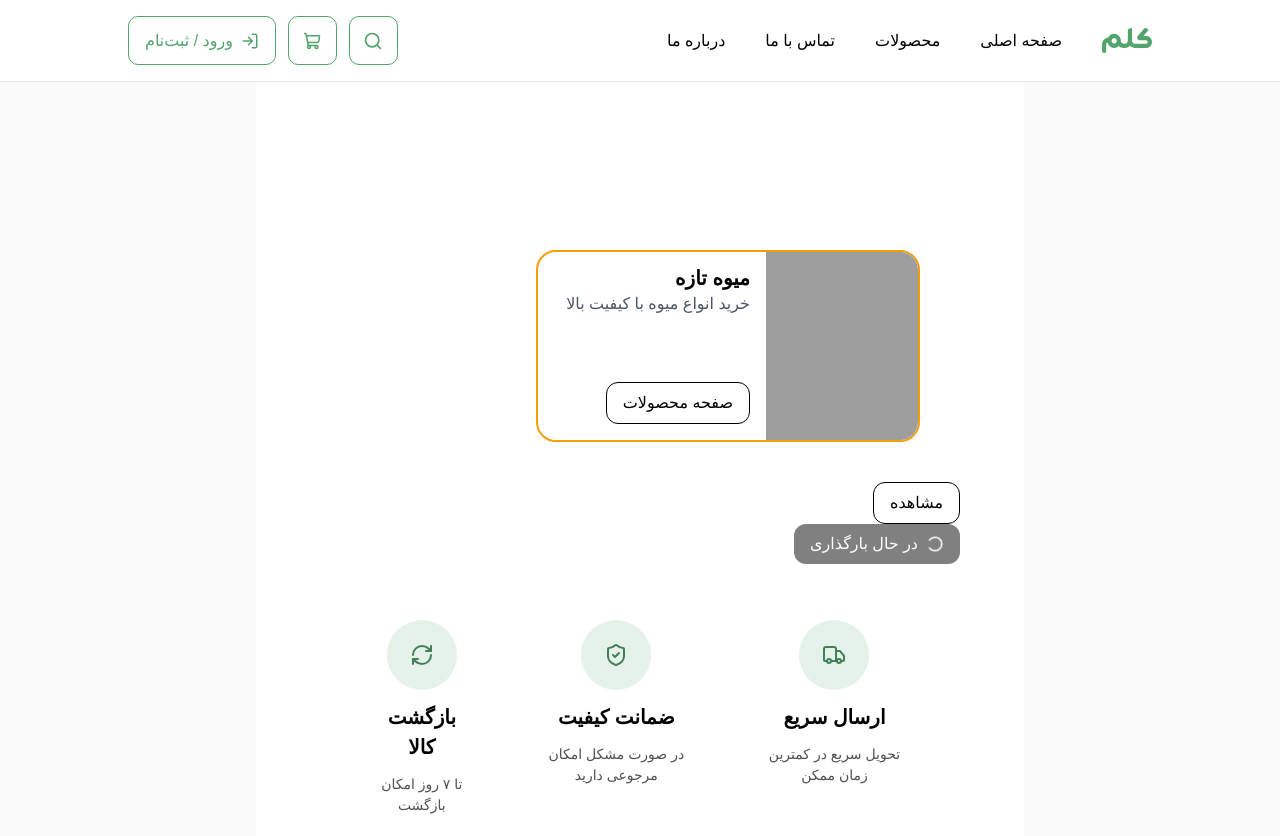
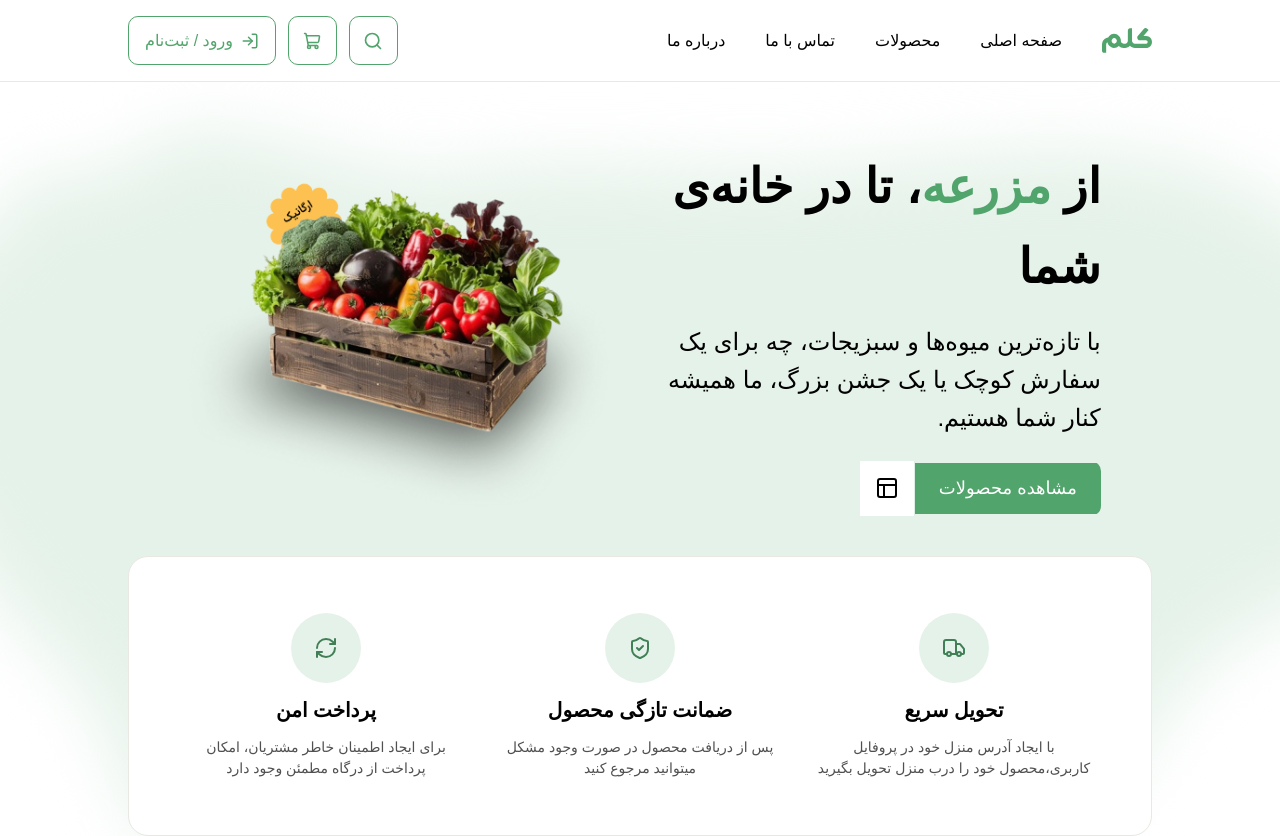
Before and after one commit to Moshaveran-Zehn-Novin-Pars/Kalam_Frontend, a Next.js app: page / in a window 1280 px wide. Shown: the top 836 px of the page. Built offline with nearby package versions, Linux system fonts and the light colour scheme; grey boxes are pictures that could not be loaded.

Commit message:
setup new components

```diff
--- a/app/page.tsx
+++ b/app/page.tsx
@@ -1,55 +1,28 @@
 import Button from "@/components/ui/Button"
 import CategoryCard from "@/features/category/components/CategoryCard";
-import FeatureBox from "@/components/shared/FeatureBox"
-import { Truck, ShieldCheck, RefreshCw } from "lucide-react"
+import Banner from "@/components/shared/banner/Banner";
+
 export default function Home() {
-  return (
-    //   <Header /> {/* استفاده از کامپوننت Header */}
-    // <main>
-    //     <HeroSection data={homepageData.hero} /> {/* استفاده از کامپوننت HeroSection با داده‌هایش */}
-    //     <FeaturesGrid features={homepageData.features} /> {/* استفاده از کامپوننت FeaturesGrid */}
-    //     {/* ... سایر بخش‌های صفحه اصلی */}
-    // </main>
-    // <Footer /> {/* استفاده از کامپوننت Footer */}
-    <div className="flex flex-col flex-1 items-center justify-center bg-zinc-50 font-sans dark:bg-black">
-        <main
-            className="flex flex-1 w-full max-w-3xl flex-col items-center justify-between py-32 px-16 bg-white dark:bg-black sm:items-start">
+    return (
+        <div className="flex flex-col font-sans dark:bg-black">
+            <main className="flex flex-col">
 
-            <div className="p-10 flex gap-6">
-                <CategoryCard
-                    id={1}
-                    title="میوه تازه"
-                    description="خرید انواع میوه با کیفیت بالا"
-                    image="https://elementiranco.com/wp-content/uploads/2026/03/toot-farangi-1.webp"
-                    color="#f59e0b"
-                />
-            </div>
+                <Banner></Banner>
+                {/*<div className="p-10 flex gap-6">*/}
+                {/*    <CategoryCard*/}
+                {/*        id={1}*/}
+                {/*        title="میوه تازه"*/}
+                {/*        description="خرید انواع میوه با کیفیت بالا"*/}
+                {/*        image="https://elementiranco.com/wp-content/uploads/2026/03/toot-farangi-1.webp"*/}
+                {/*        color="#f59e0b"*/}
+                {/*    />*/}
+                {/*</div>*/}
 
-            <Button label="مشاهده" variant="outline"/>
+                {/*<Button label="مشاهده" variant="outline"/>*/}
 
-            <Button label="در حال بارگذاری" loading/>
+                {/*<Button label="در حال بارگذاری" loading/>*/}
 
-            <div className="flex gap-10 p-10 justify-center">
-
-                <FeatureBox
-                    icon={<Truck/>}
-                    title="ارسال سریع"
-                    description="تحویل سریع در کمترین زمان ممکن"
-                />
-
-                <FeatureBox
-                    icon={<ShieldCheck/>}
-                    title="ضمانت کیفیت"
-                    description="در صورت مشکل امکان مرجوعی دارید"
-                />
-
-                <FeatureBox
-                    icon={<RefreshCw/>}
-                    title="بازگشت کالا"
-                    description="تا ۷ روز امکان بازگشت"
-                />
-            </div>
-        </main>
-    </div>
-  );
+            </main>
+        </div>
+    );
 }
```
Also changed, not shown: app/cart/page.tsx (added), app/checkout/page.tsx (added), components/ui/Dialog.tsx (added).
